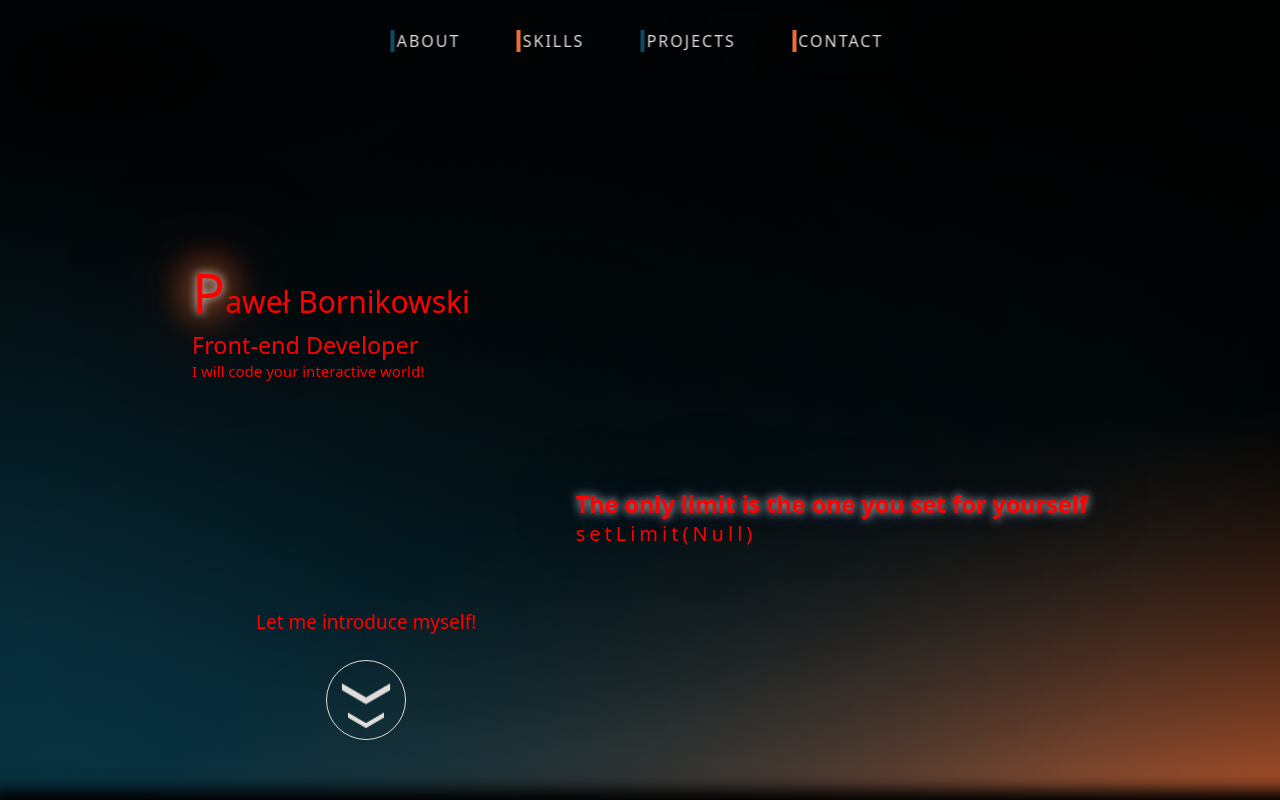
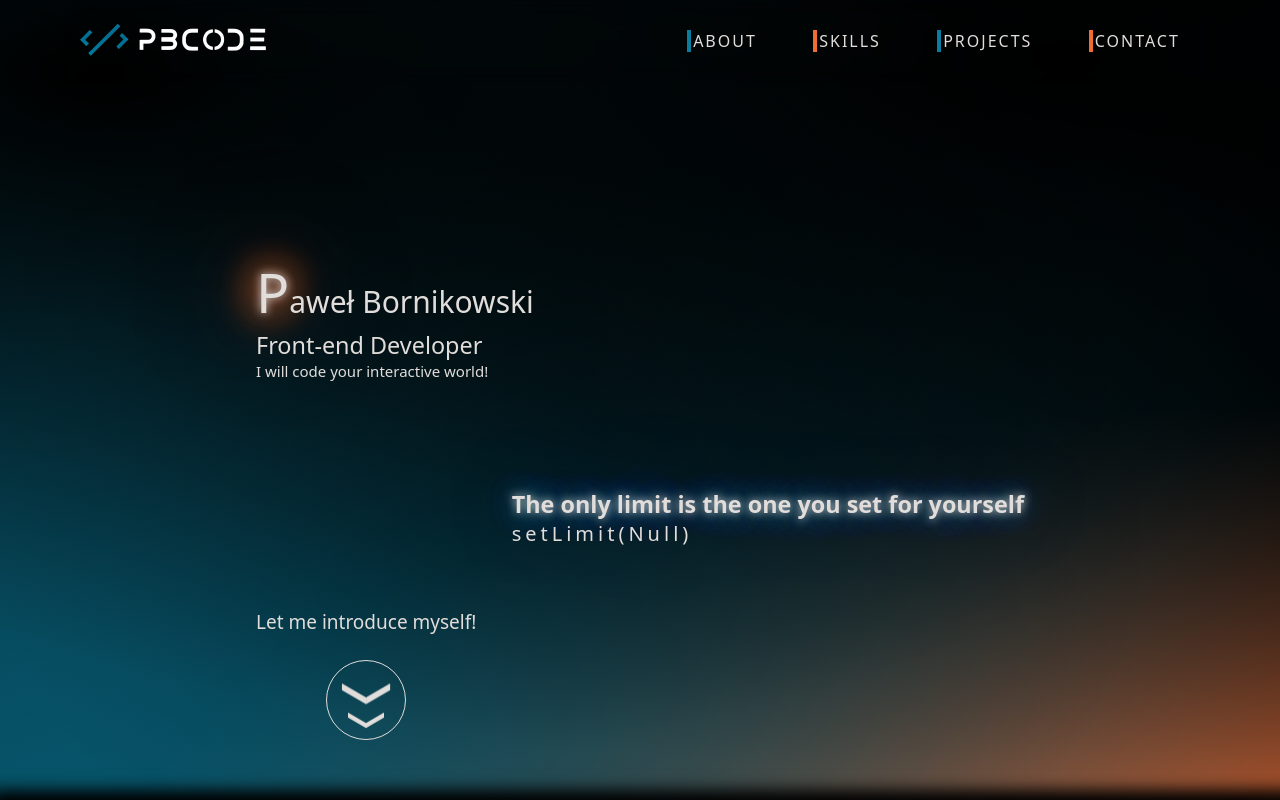
Before and after one commit to AoiTechDev/portffolio, a Next.js app: page / in a window 1280 px wide. Built offline with nearby package versions, Linux system fonts and the light colour scheme.

Commit message:
add logo

```diff
--- a/app/layout.jsx
+++ b/app/layout.jsx
@@ -4,7 +4,7 @@ const RootLayout = ({ children }) => {
   return (
     <html>
       <body>
-        <main className="app">{children}</main>
+        {children}
       </body>
     </html>
   );
--- a/app/page.jsx
+++ b/app/page.jsx
@@ -1,4 +1,4 @@
-'use client'
+"use client";
 import About from "@src/pages/About";
 import Contact from "@src/pages/Contact";
 import Footer from "@components/Footer";
@@ -8,7 +8,7 @@ import Header from "@src/pages/LandPage";
 
 import Menu from "@components/menu/Menu";
 import Nav from "@components/Nav";
-import React,{useState} from 'react'
+import React, { useState } from "react";
 const Home = () => {
   const [isMenuOpen, setIsMenuOpen] = useState(false);
 
@@ -17,12 +17,12 @@ const Home = () => {
   };
 
   return (
-    <>
+    <main className="app">
       <div id="burger-menu-open" onClick={menuOpenHandler}>
-          <span></span>
-          <span></span>
-          <span></span>
-        </div>
+        <span></span>
+        <span></span>
+        <span></span>
+      </div>
       <Nav menuOpenHandler={menuOpenHandler} />
       {isMenuOpen && <Menu menuOpenHandler={menuOpenHandler} />}
       <Header />
@@ -31,7 +31,7 @@ const Home = () => {
       <Projects />
       <Contact />
       <Footer />
-    </>
+    </main>
   );
 };
 
--- a/components/Nav.jsx
+++ b/components/Nav.jsx
@@ -1,9 +1,14 @@
+import React from "react";
 import Navlist from "./navlist/Navlist";
+import Image from "next/image";
+import logo from "@assets/icons/nobg-logo.png";
 
 const Nav = () => {
   return (
     <nav>
       <div className="navbar-wrapper">
+        <Image src={logo} width={200} height={50} />
+
         <Navlist />
       </div>
     </nav>
--- a/components/navlist/Navlist.jsx
+++ b/components/navlist/Navlist.jsx
@@ -6,10 +6,10 @@ const Navlist = ({ menuOpenHandler }) => {
       <ul>
         <li>
           <Link
-            href="/about"
+            href="#about"
             data-text="&nbsp;About"
             style={{
-              "--clr": "#0C4A60",
+              "--clr": "#0A7D9E",
             }}
             className="link-a"
             onClick={menuOpenHandler}
@@ -34,7 +34,7 @@ const Navlist = ({ menuOpenHandler }) => {
           <Link
             data-text="&nbsp;Projects"
             style={{
-              "--clr": "#0C4A60",
+              "--clr": "#0A7D9E",
             }}
             className="link-a"
             href="#projects"
--- a/src/pages/LandPage.jsx
+++ b/src/pages/LandPage.jsx
@@ -1,7 +1,7 @@
 import React from "react";
 import Image from "next/image";
 import myphoto from "../../assets/images/myphoto.png";
-import "@styles/header.sass";
+import "@styles/landpage.sass";
 import "animate.css";
 import Link from "next/link";
 import "@styles/arrows/arrows.sass";
@@ -9,7 +9,7 @@ import Arrows from "../../components/visual_components/arrows/Arrows";
 
 const Header = () => {
   return (
-    <section className="landpage">
+    <section id="landpage">
       <div className="landpage-content-wrapper">
         <div className="my-name">
           <h1>
--- a/styles/_navbar.sass
+++ b/styles/_navbar.sass
@@ -11,10 +11,10 @@ nav
     transform: translate(-50%)
     backdrop-filter: blur(10px)
     z-index: 999
-
+    width: 90%
     .navbar-wrapper
-        @include flexbox(center,end)
-
+        @include flexbox(center,space-between)
+        width: 100%
         padding: 0.5rem
 
     @media screen and (max-width: 950px)
--- a/styles/_variables.sass
+++ b/styles/_variables.sass
@@ -1,4 +1,4 @@
-$blue: #0C4A60
+$blue: #0A7D9E
 $orange: #EF6C33
 $lightblue: #ABDFF1
 $grey: #E1DDDB
@@ -16,8 +16,8 @@ $gradientListSkills:  black , #{$blue} 20%   , black 70%
 $landPageLayer1: radial-gradient(49% 81% at 45% 47%, #00000045 0%, #073AFF00 100%)
 $landPageLayer2: radial-gradient(113% 91% at 8% 9%, #000000FF 1%, #FF000000 99%)
 $landPageLayer3: radial-gradient(142% 91% at 83% 7%, #000000FF 1%, #FF000000 99%)
-$landPageLayer4: radial-gradient(104% 173% at 8% 41%, #0C4A60 1%, #FF000000 100%)
-$landPageLayer5: radial-gradient(92% 69% at 98% 119%, #Ef6c33 0%, #000000FF 99%)
+$landPageLayer4: radial-gradient(104% 173% at 8% 41%, #{$blue} 1%, #FF000000 100%)
+$landPageLayer5: radial-gradient(92% 69% at 98% 119%, #{$orange} 0%, #000000FF 99%)
 
 //section edge shadow
 $edgeShadow: 5px 5px 15px 15px black
--- a/styles/header.sass
+++ b/styles/landpage.sass
@@ -1,7 +1,7 @@
 @import 'variables'
 @import 'mixin'
 @import 'keyframes'
-.landpage
+#landpage
     color: #{$grey}
     @include flexbox(center,center)
     height: 100%
```
Also changed, not shown: assets/icons/nobg-logo.png (added).
